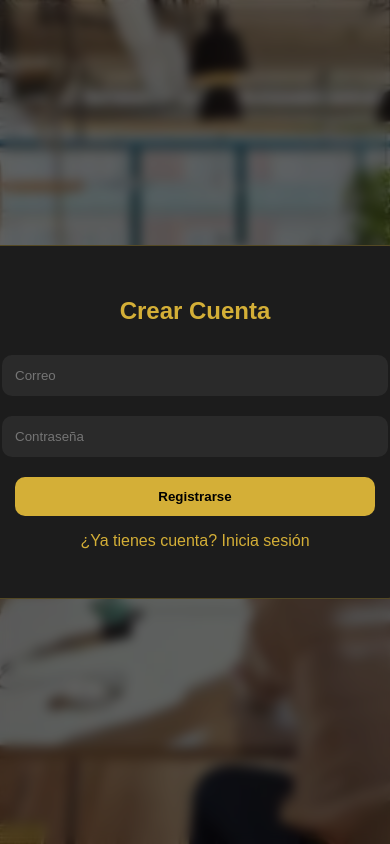
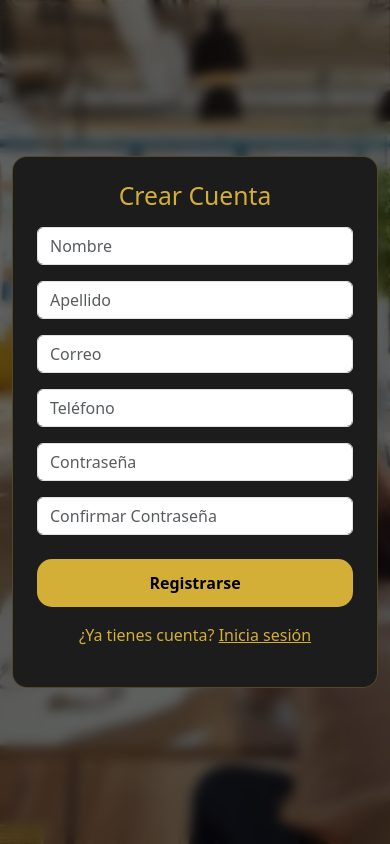
Before and after one commit to allanDev94/Cowork_React, a React (Vite) app: page /register in a window 390 px wide. Built offline with nearby package versions, Linux system fonts and the light colour scheme.

Commit message:
Se agregaron campos al formulario de registro, responsividad y se cambio mensaje cuando la contraseña es menor a 6 caracteres en el login

```diff
--- a/package.json
+++ b/package.json
@@ -10,6 +10,7 @@
     "preview": "vite preview"
   },
   "dependencies": {
+    "bootstrap": "^5.3.8",
     "react": "^19.2.4",
     "react-dom": "^19.2.4",
     "react-router-dom": "^7.13.2"
--- a/src/main.jsx
+++ b/src/main.jsx
@@ -1,6 +1,7 @@
 import React from "react";
 import ReactDOM from "react-dom/client";
 import App from "./App.jsx";
+import 'bootstrap/dist/css/bootstrap.min.css'
 
 ReactDOM.createRoot(document.getElementById("root")).render(
   <React.StrictMode>
--- a/src/pages/ForgotPassword.jsx
+++ b/src/pages/ForgotPassword.jsx
@@ -25,29 +25,34 @@ const ForgotPassword = () => {
   };
 
   return (
-    <div className="auth-container">
-      <h2>Recuperar contraseña</h2>
+    <div className="container d-flex justify-content-center align-items-center min-vh-100">
+      <div className="auth-container w-100" style={{ maxWidth: "400px" }}>
+        <h2 className="mb-3">Recuperar contraseña</h2>
 
-      <form onSubmit={handleSubmit}>
+        <form onSubmit={handleSubmit} className="w-100">
           <input
             type="email"
             placeholder="Ingresa tu correo"
+            className="form-control mb-3"
             value={email}
             onChange={(e) => setEmail(e.target.value)}
           />
 
-        <button type="submit">Enviar</button>
+          <button type="submit" className="button w-100 mt-2">
+            Enviar
+          </button>
         </form>
 
-      {message && <p className="error">{message}</p>}
+        {message && <p className="error mt-3">{message}</p>}
 
-      <p>
+        <p className="mt-3">
           ¿Recordaste tu contraseña?{" "}
           <a href="/" className="auth-link">
             Inicia sesión
           </a>
         </p>
       </div>
+    </div>
   );
 };
 
--- a/src/pages/Home.jsx
+++ b/src/pages/Home.jsx
@@ -10,12 +10,17 @@ const Home = () => {
   };
 
   return (
-    <div className="auth-container">
-      <h2>Bienvenido 👋</h2>
+    <div className="container d-flex justify-content-center align-items-center min-vh-100">
+      <div className="auth-container w-100 text-center" style={{ maxWidth: "400px" }}>
+        <h2 className="mb-4">Bienvenido 👋</h2>
 
-      <button onClick={handleLogout} className="logout-btn">
-        Cerrar sesión
-      </button>
+        <button
+          onClick={handleLogout}
+          className="logout-btn w-100"
+        >
+          Cerrar sesión
+        </button>
+      </div>
     </div>
   );
 };
--- a/src/pages/Login.jsx
+++ b/src/pages/Login.jsx
@@ -24,7 +24,7 @@ const Login = () => {
     }
 
     if (form.password.length < 6) {
-      return "La contraseña debe tener mínimo 6 caracteres";
+      return "Contraseña incorrecta";
     }
 
     return null;
@@ -49,14 +49,16 @@ const Login = () => {
   };
 
   return (
-    <div className="auth-container">
-      <h2>Autentificación</h2>
+    <div className="container d-flex justify-content-center align-items-center min-vh-100">
+      <div className="auth-container w-100" style={{ maxWidth: "400px" }}>
+        <h2 className="mb-3">Autentificación</h2>
 
-      <form onSubmit={handleSubmit}>
+        <form onSubmit={handleSubmit} className="w-100">
           <input
             type="email"
             name="email"
             placeholder="Correo"
+            className="form-control mb-3"
             onChange={handleChange}
           />
 
@@ -64,15 +66,18 @@ const Login = () => {
             type="password"
             name="password"
             placeholder="Contraseña"
+            className="form-control mb-3"
             onChange={handleChange}
           />
 
-        <button type="submit">Iniciar Sesión</button>
+          <button type="submit" className="button w-100 mt-2">
+            Iniciar Sesión
+          </button>
         </form>
 
-      {error && <p className="error">{error}</p>}
+        {error && <p className="error mt-3">{error}</p>}
 
-        <p>
+        <p className="mt-3">
           ¿No tienes cuenta?{" "}
           <Link to="/register" className="auth-link">
             Regístrate
@@ -85,6 +90,7 @@ const Login = () => {
           </Link>
         </p>
       </div>
+    </div>
   );
 };
 
--- a/src/pages/Register.jsx
+++ b/src/pages/Register.jsx
@@ -4,7 +4,7 @@ import "../styles/auth.css";
 import { Link } from "react-router-dom";
 
 const Register = () => {
-  const [form, setForm] = useState({ email: "", password: "" });
+  const [form, setForm] = useState({nombre:"", apellido:"", email: "", telefono:"", password: "", confirmPassword:"" });
   const [message, setMessage] = useState("");
 
   const handleChange = (e) => {
@@ -15,7 +15,7 @@ const Register = () => {
   };
 
   const validate = () => {
-    if (!form.email || !form.password) {
+    if (!form.nombre || !form.apellido || !form.email || !form.telefono || !form.password || !form.confirmPassword) {
       return "Todos los campos son obligatorios";
     }
 
@@ -27,19 +27,23 @@ const Register = () => {
       return "Mínimo 6 caracteres en la contraseña";
     }
 
+    if (form.password !== form.confirmPassword) {
+      return "Las contraseñas no coinciden";
+    }
+
     return null;
   };
 
   const handleSubmit = (e) => {
     e.preventDefault();
-
     const error = validate();
     if (error) {
+      console.log(error);
       setMessage(error);
       return;
     }
 
-    const result = register(form.email, form.password);
+    const result = register(form.nombre, form.apellido, form.email, form.telefono, form.password);
 
     if (!result.success) {
       setMessage(result.message);
@@ -49,14 +53,46 @@ const Register = () => {
   };
 
   return (
-    <div className="auth-container">
-      <h2>Crear Cuenta</h2>
+    <div className="container d-flex justify-content-center align-items-center min-vh-100">
+      <div className="auth-container w-100" style={{ maxWidth: "420px" }}>
+        <h2 className="mb-3">Crear Cuenta</h2>
 
-      <form onSubmit={handleSubmit}>
+        <form onSubmit={handleSubmit} className="w-100">
+          <div className="row">
+            <div className="col-12 col-md-6">
+              <input
+                type="text"
+                name="nombre"
+                placeholder="Nombre"
+                className="form-control mb-3"
+                onChange={handleChange}
+              />
+            </div>
+
+            <div className="col-12 col-md-6">
+              <input
+                type="text"
+                name="apellido"
+                placeholder="Apellido"
+                className="form-control mb-3"
+                onChange={handleChange}
+              />
+            </div>
+          </div>
+
           <input
             type="email"
             name="email"
             placeholder="Correo"
+            className="form-control mb-3"
+            onChange={handleChange}
+          />
+
+          <input
+            type="text"
+            name="telefono"
+            placeholder="Teléfono"
+            className="form-control mb-3"
             onChange={handleChange}
           />
 
@@ -64,19 +100,32 @@ const Register = () => {
             type="password"
             name="password"
             placeholder="Contraseña"
+            className="form-control mb-3"
             onChange={handleChange}
           />
 
-        <button type="submit">Registrarse</button>
+          <input
+            type="password"
+            name="confirmPassword"
+            placeholder="Confirmar Contraseña"
+            className="form-control mb-3"
+            onChange={handleChange}
+          />
+
+          <button type="submit" className="button w-100 mt-2">
+            Registrarse
+          </button>
         </form>
 
-      {message && <p className="error">{message}</p>}
+        {message && <p className="error mt-3">{message}</p>}
 
-      <p>
-        ¿Ya tienes cuenta? <Link to="/" className="auth-link">
+        <p className="mt-3">
+          ¿Ya tienes cuenta?{" "}
+          <Link to="/" className="auth-link">
             Inicia sesión
           </Link>
         </p>
+      </div>
     </div>
   );
 };
--- a/src/services/authService.js
+++ b/src/services/authService.js
@@ -12,7 +12,7 @@ const saveUsers = (users) => {
 };
 
 // REGISTRO
-export const register = (email, password) => {
+export const register = (nombre, apellido, email, telefono, password) => {
   const users = getUsers();
 
   const exists = users.some(user => user.email === email);
@@ -23,7 +23,10 @@ export const register = (email, password) => {
 
   //  simulación de "seguridad básica"
   const newUser = {
+    nombre: nombre.trim(),
+    apellido: apellido.trim(),
     email: email.trim(),
+    telefono: telefono.trim(),
     password: btoa(password), // codificación simple
   };
 
--- a/src/styles/auth.css
+++ b/src/styles/auth.css
@@ -44,7 +44,7 @@ body::before {
 }
 
 .auth-container:hover {
-  transform: scale(1.03);
+  transform: scale(1.03); /*¿eliminar?*/
   box-shadow: 0 0 25px rgba(212, 175, 55, 0.4);
   border: 1px solid #d4af37;
 }
@@ -67,7 +67,7 @@ input {
 /*  HOVER */
 input:hover {
   border: 1px solid rgba(212, 175, 55, 0.5);
-  background: #333;
+
 }
 
 /*  FOCUS (cuando escribes) */
@@ -76,7 +76,7 @@ input:focus {
   box-shadow: 0 0 8px rgba(212, 175, 55, 0.4);
 }
 
-button {
+.button{
   width: 100%;
   padding: 12px;
   margin-top: 10px;
@@ -90,10 +90,13 @@ button {
 
   cursor: pointer;
   transition: all 0.3s ease;
+
+  border-radius: 15px;
 }
 
+
 /*  hover suave */
-button:hover {
+.button:hover {
   background: #f1c40f;
   transform: translateY(-2px);
   box-shadow: 0 5px 15px rgba(212, 175, 55, 0.4);
@@ -154,3 +157,20 @@ form {
   background: #d4af37;
   color: black;
 }
+
+/* Mejor adaptación en pantallas pequeñas */
+@media (max-width: 576px) {
+  .auth-container {
+    padding: 1.5rem;
+    border-radius: 15px;
+  }
+
+  h2 {
+    font-size: 1.5rem;
+  }
+}
+
+/* Evita que el body rompa layout en móviles */
+body {
+  min-height: 100vh;
+}
```
Also changed, not shown: 1 other file (tests, documents, lock files or other folders). Lines whose indentation alone changed are shown as unchanged.
